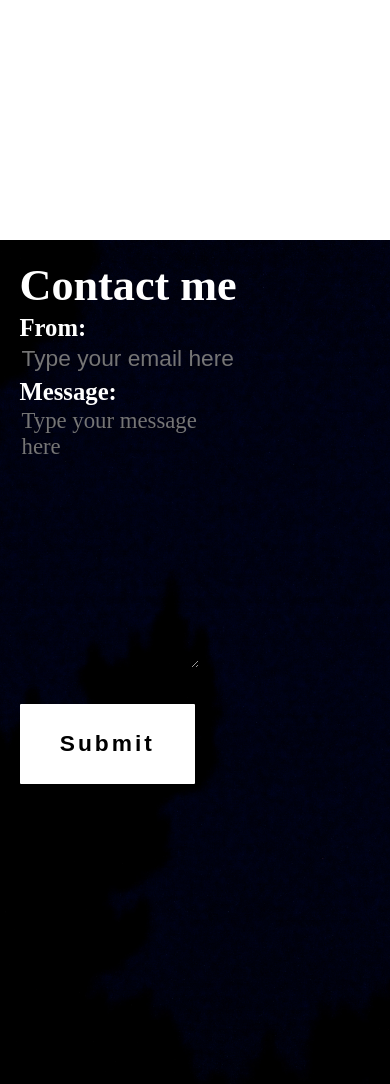
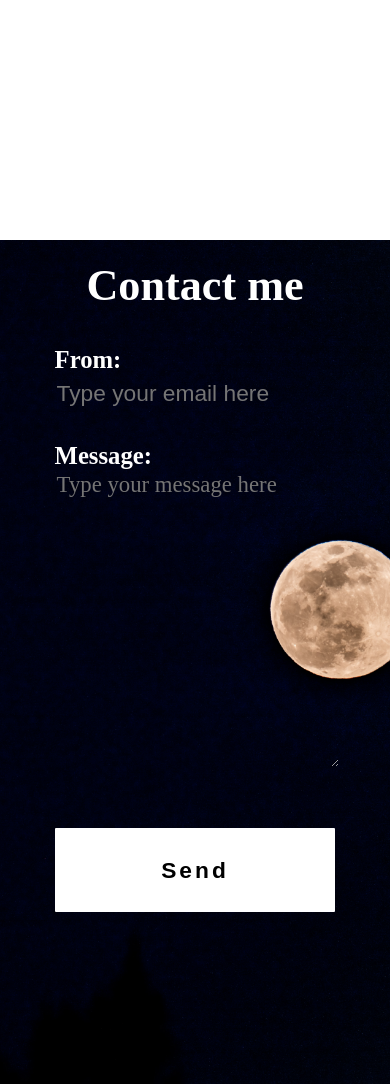
Before and after one commit to jmajurel/myWebsite, a PHP site: page / in a window 390 px wide. Shown: the part 3980-5064 px from the top of the page. Run offline with PHP 8.4, Linux system fonts and the light colour scheme; some web fonts are replaced.

Commit message:
added contact form

```diff
--- a/index.html
+++ b/index.html
@@ -71,7 +71,7 @@
         </div>
         <div class="page contact">
             <h2>Contact me</h2>
-            <form action="/" method="post">
+            <form id="contact-form" method="post">
                 <div class="form-field">
                     <label for="email">From:</label>
                     <input type="email" id="email" name="email" required placeholder="Type your email here">
@@ -80,9 +80,10 @@
                     <label for="message">Message:</label>
                     <textarea type="text" id="message" name="message" required placeholder="Type your message here" autocomplete="off"></textarea>
                 </div>
-                <input type="submit" text="Send">
+                <button type="submit">Send</button>
             </form>
         </div>
+        <script src="./scripts/helpers.js"></script>
         <script src="./scripts/index.js"></script>
     </body>
 </html>
--- /dev/null
+++ b/scripts/helpers.js
@@ -0,0 +1,6 @@
+function ajaxCall(url, method, contentType, body) {
+    var xhr = new XMLHttpRequest();
+    xhr.open(method, url);
+    xhr.setRequestHeader('Content-Type', contentType);
+    xhr.send(body);
+}
--- a/scripts/index.js
+++ b/scripts/index.js
@@ -1,4 +1,5 @@
 var NB_OF_PAGE = 5;
+var EMAIL_SERVICE_URL = "https://localhost:8080/email";
 
 var nextArrow = document.getElementById("next-arrow");
 
@@ -6,3 +7,16 @@ nextArrow.addEventListener('click', () => window.scrollTo({
     top: document.body.scrollHeight/NB_OF_PAGE,
     behavior: 'smooth',
 }));
+
+var contactFrom = document.getElementById("contact-form");
+
+contactFrom.addEventListener("submit", function(evt) {
+    console.log("submit event received");
+    evt.preventDefault();
+
+    var email = document.getElementById("email");
+    var message = document.getElementById("message");
+
+    var body = encodeURI('email=' + email.value + '&message=' + message.value );
+    ajaxCall(EMAIL_SERVICE_URL, "POST", "application/x-www-form-urlencoded", body);
+});
--- a/styles/contact.css
+++ b/styles/contact.css
@@ -1,7 +1,7 @@
 .contact {
     background-image: url("../assets/images/hari-nandakumar-8VEetr-egjQ-unsplash.jpg");
     background-repeat: no-repeat;
-    background-position: center;
+    background-position: right 0 top 0;
     background-size: cover;
     color: white;
 }
@@ -21,9 +21,12 @@
     font-weight: bold;
     font-size: calc(1.3rem + 1vw);
 }
+.contact form label:nth-of-type(1) {
+    display: inline-block;
+}
 
 .contact .form-field {
-    margin: 2% 0;
+    margin: 7% 0;
 }
 .contact .form-field:nth-of-type(2) {
     height: 80%;
@@ -34,7 +37,7 @@
     border: none;
     outline: none;
     color: white;
-    margin: 1% 0;
+    margin: 2% 0;
     font-size: calc(1.3rem + 0.5vw);
 }
 
@@ -48,8 +51,12 @@
     min-width: 100%;
     font-family: inherit;
 }
+.contact form #email {
+    margin-left: 2%;
+    width: 65%;
+}
 
-.contact form input[type="submit"] {
+.contact form button[type="submit"] {
     width:  100%;
     height: 20%;
     background-color: white;
@@ -61,3 +68,35 @@
     font-weight: bold;
     letter-spacing: 3px;
 }
+
+/*min-width: 768px*/
+@media (max-width: 575.98px) {
+    .contact {
+        background-position: right -160px bottom 0;
+    }
+    .contact h2 {
+        text-align: center;
+    }
+
+    .contact form {
+        width: 80%;
+        margin: 10% auto;
+        height: 70%;
+    }
+
+    .contact .form-field:nth-of-type(2) {
+        margin-top: 10%;
+        height: 65%;
+    }
+
+    .contact form button[type="submit"] {
+        height: 15%;
+    }
+    .contact form label:nth-of-type(1) {
+        display: block;
+    }
+    .contact form #email {
+        margin-left: 0;
+        width: 100%;
+    }
+}
```
